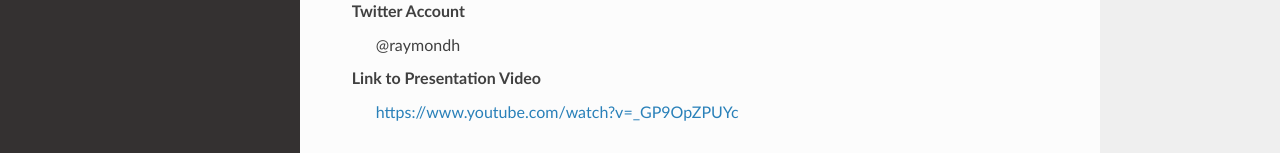
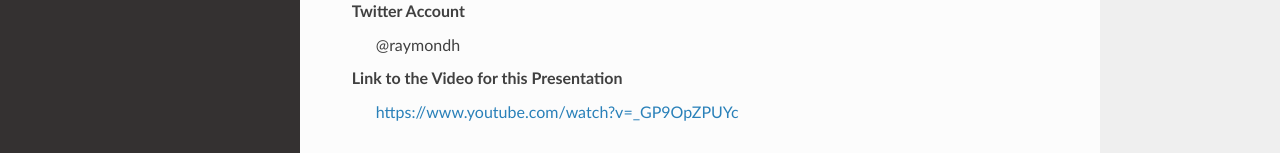
Before and after one commit to rhettinger/rhettinger.github.io, a plain HTML site: page index.html in a window 1280 px wide. Shown: the part 429-582 px from the top of the page. Drawn offline with nearby package versions, Linux system fonts and the light colour scheme; some packages are replaced by stand-ins of ours.

Commit message:
Better heading for video link

```diff
--- a/index.html
+++ b/index.html
@@ -154,7 +154,7 @@
 “Modern Python: Big Ideas, Little Code”</dd>
 <dt>Twitter Account</dt>
 <dd>&#64;raymondh</dd>
-<dt>Link to Presentation Video</dt>
+<dt>Link to the Video for this Presentation</dt>
 <dd><a class="reference external" href="https://www.youtube.com/watch?v=_GP9OpZPUYc">https://www.youtube.com/watch?v=_GP9OpZPUYc</a></dd>
 </dl>
 <div class="section" id="modern-solvers-problems-well-defined-are-problems-solved">
```
